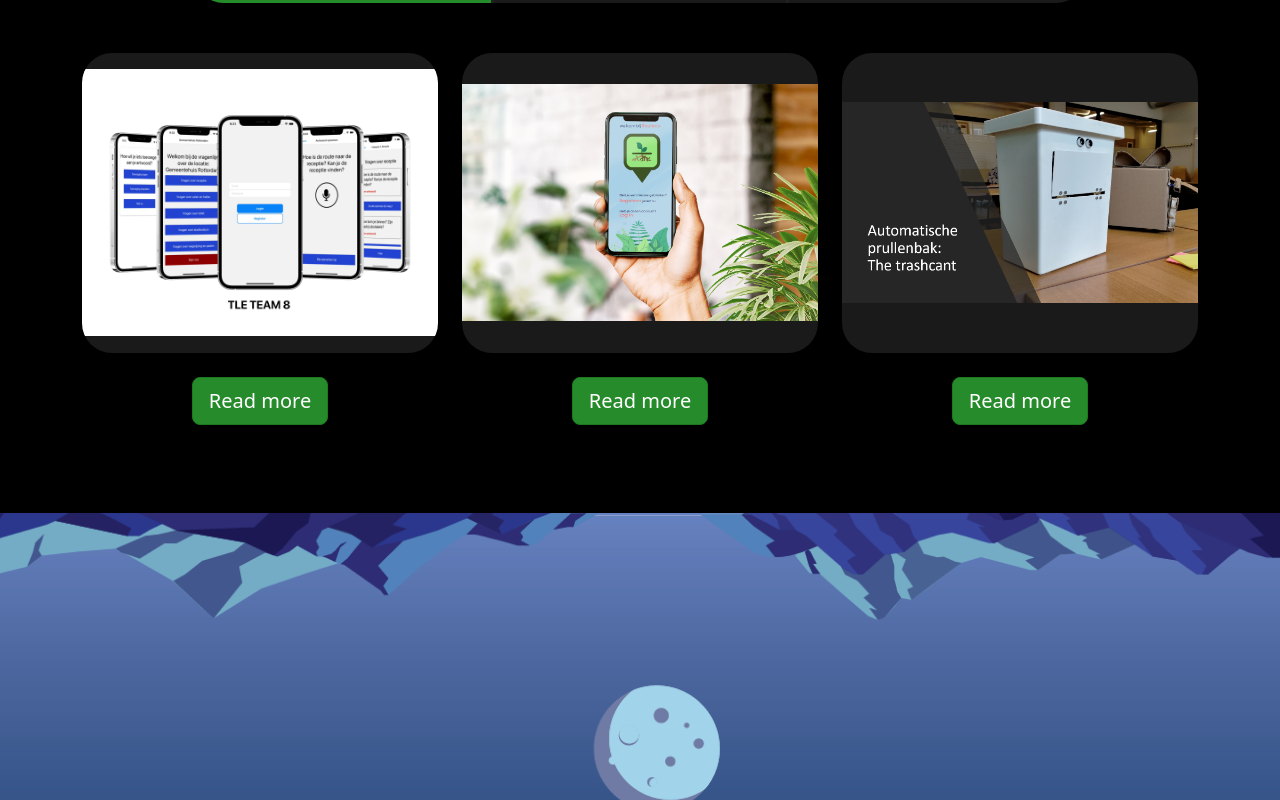
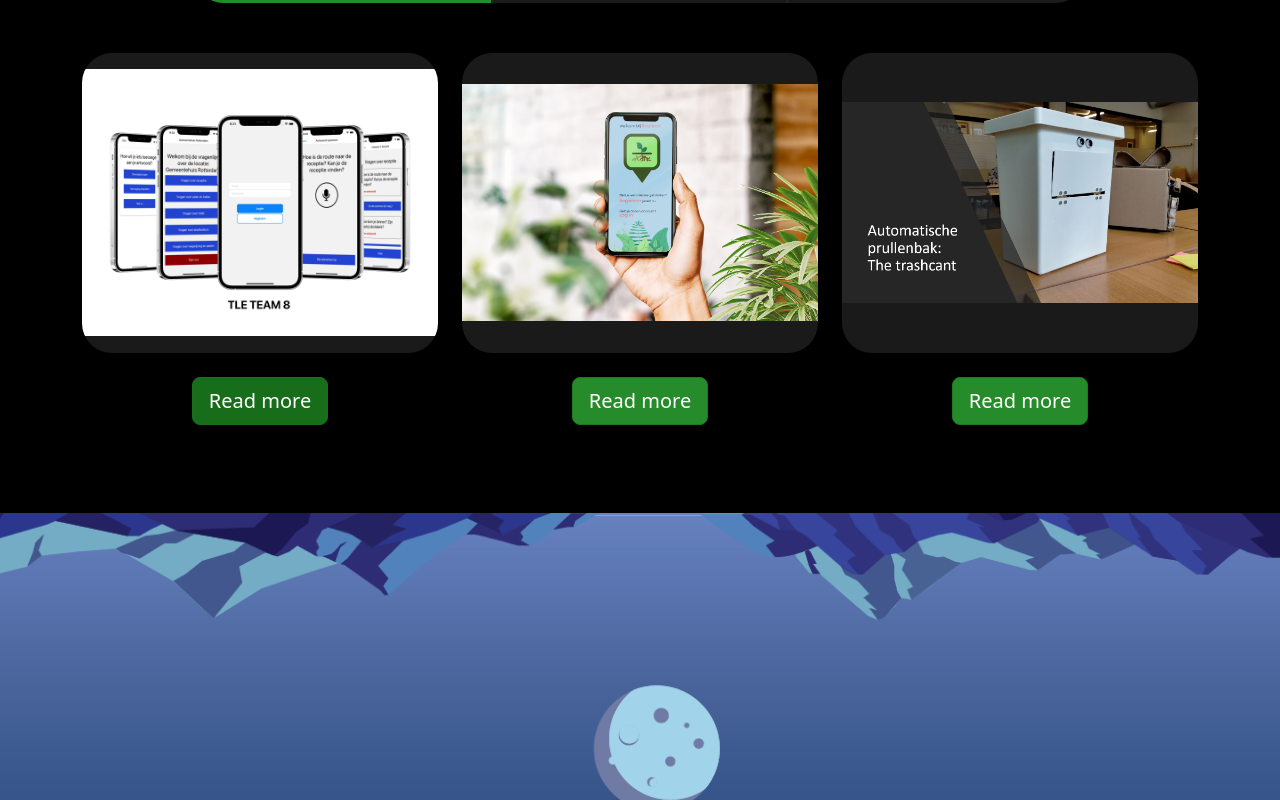
Before and after one commit to thelucky-owl/portfolio-website, a React (Create React App) app: page / in a window 1280 px wide. In both pictures the pointer is over the button 259 px from the left and 1921 px from the top of the page. Shown: the part 1521-2321 px from the top of the page. Built offline with nearby package versions, Linux system fonts and the light colour scheme.

Commit message:
onhover read more button

```diff
--- a/src/App.css
+++ b/src/App.css
@@ -6,11 +6,17 @@ body{
 .App {
   text-align: center;
 }
-
+.read-button:hover{
+  background-color: #186d1b !important;
+  border: #1b6e1d solid 1px !important;
+  color: #B8B8B8;
+}
 .read-button{
   background-color: #268b2a !important;
   border: #1e7a21 solid 1px !important;
   margin-bottom: 8px;
+
+  /* font-family: var(--bs-body-font-family) !important; */
 }
 
 .banner{
```
